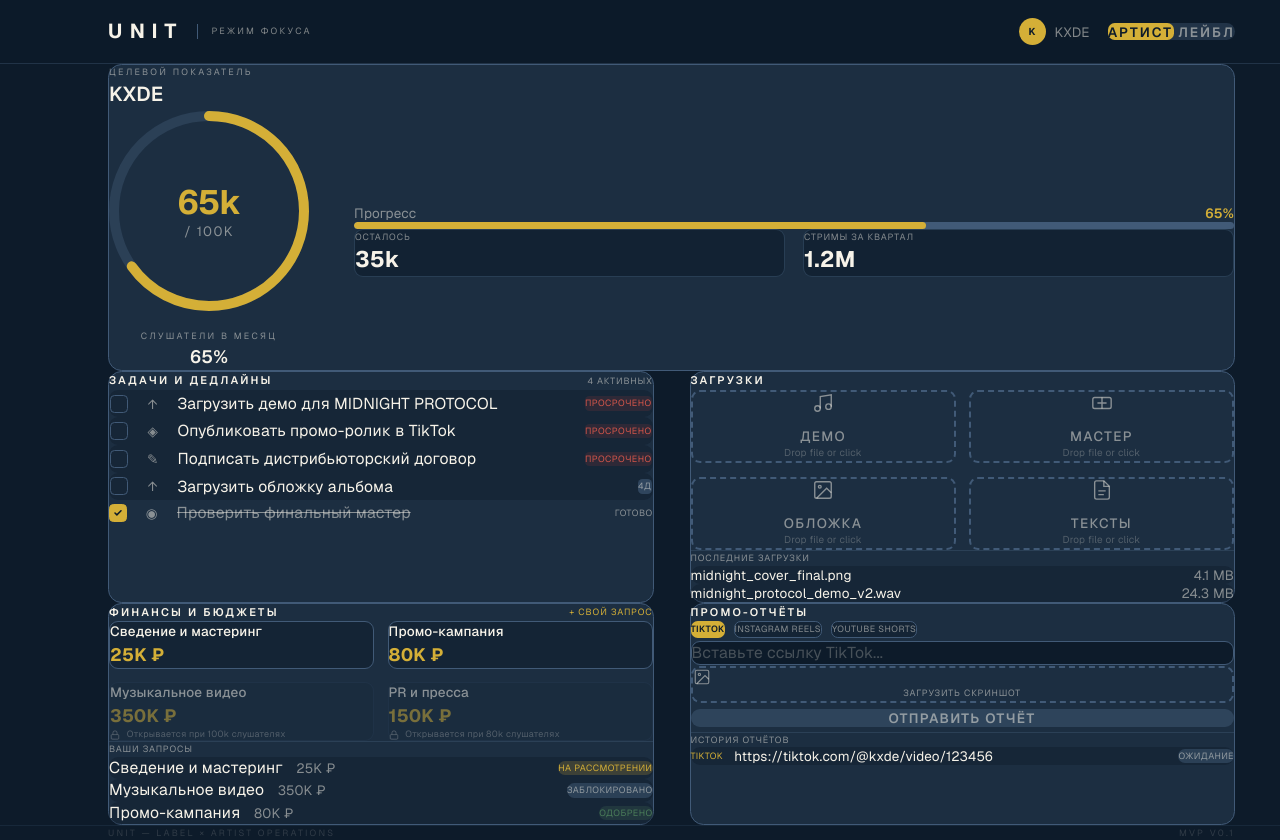
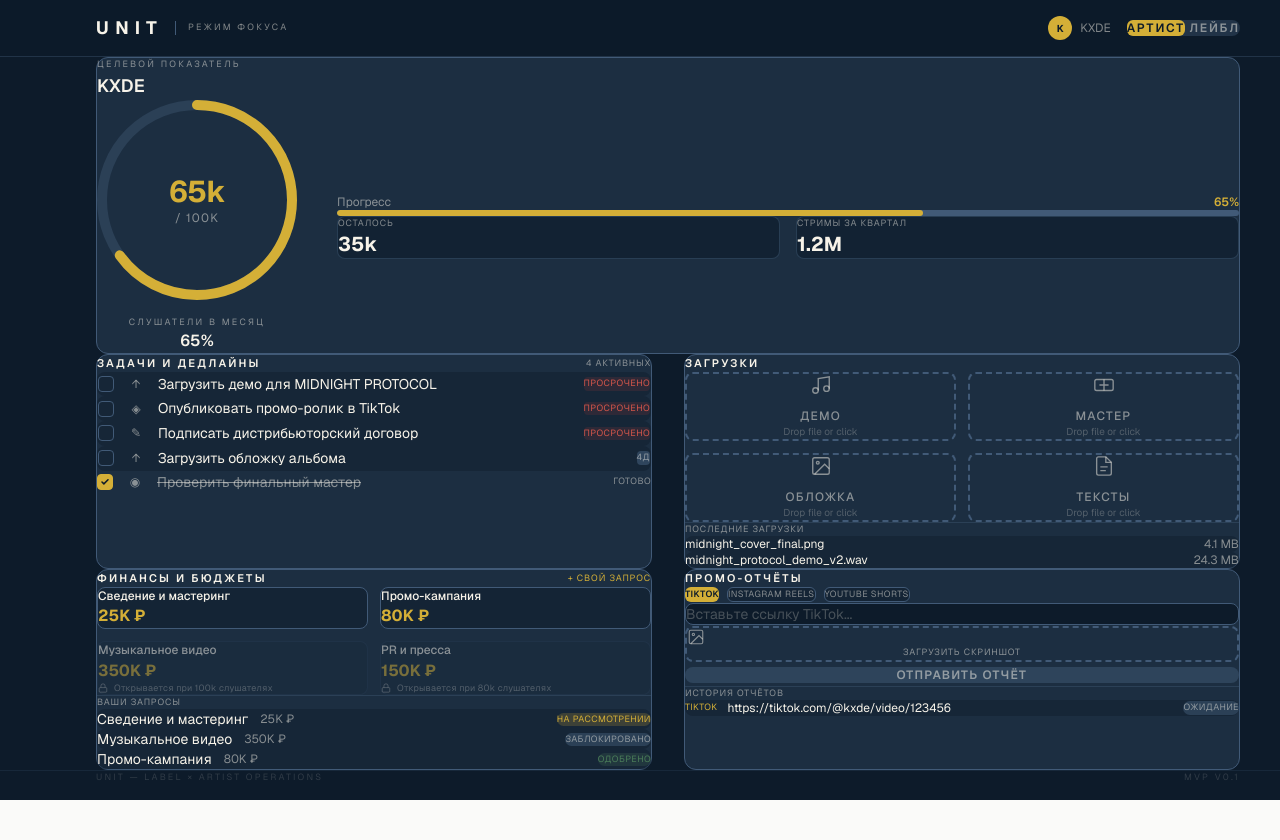
Before and after one commit to netbounce19-hash/unit-platform, a Next.js app: page / in a window 1280 px wide. After the commit the page ends 800 px from the top, so only its background shows below. Built offline with nearby package versions, Linux system fonts and the light colour scheme.

Commit message:
fix: restore dashboard container and base font scale

```diff
--- a/app/globals.css
+++ b/app/globals.css
@@ -39,14 +39,12 @@
 
 html {
   scroll-behavior: smooth;
-  font-size: 18px;
 }
 
 body {
   -webkit-font-smoothing: antialiased;
   -moz-osx-font-smoothing: grayscale;
-  line-height: 1.6;
-  letter-spacing: 0.01em;
+  line-height: 1.5;
 }
 
 ::selection {
```
